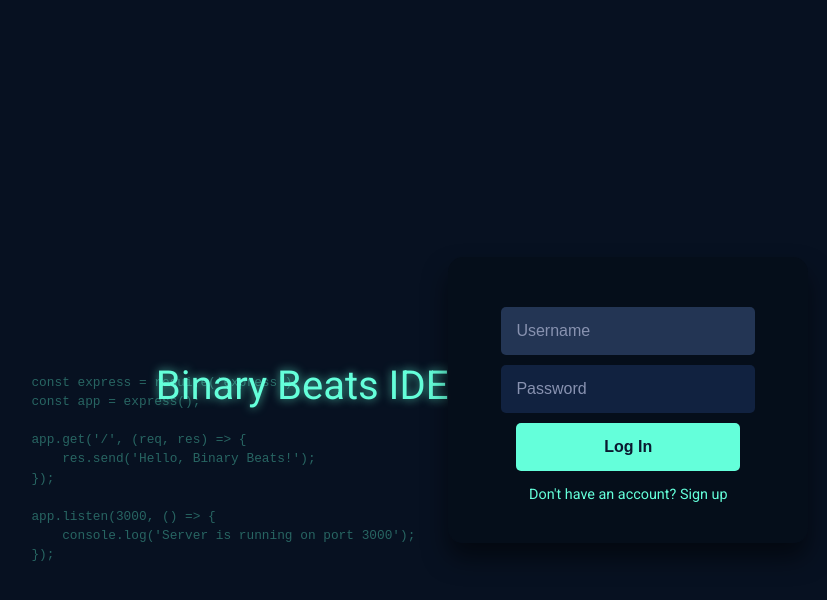
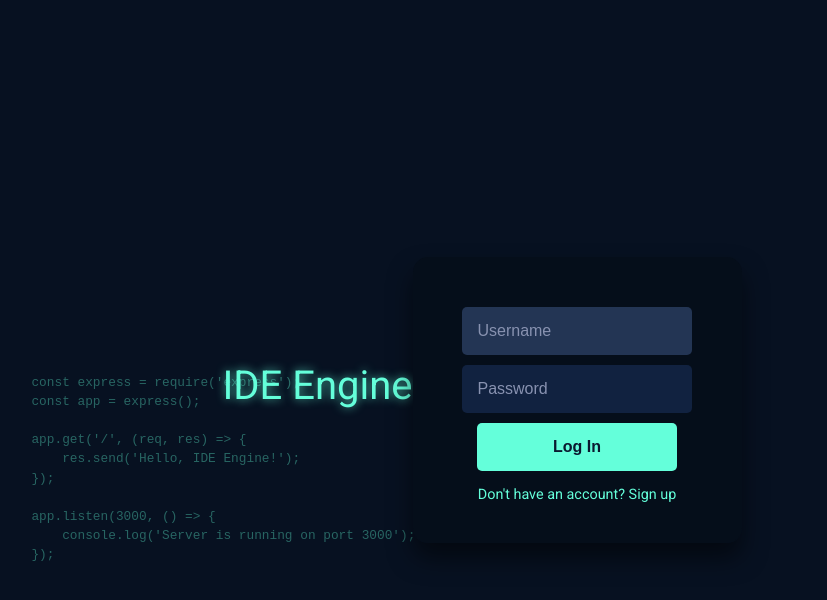
Before and after one commit to mhridoy/Binary-Beats-IDE, a Flask app: page /login in a window 1280 px wide. Shown: the top 600 px of the page, without its empty margins (158-985 px from the left). Run offline with Flask 3, Linux system fonts and the light colour scheme.

Commit message:
ide_engine and seo

```diff
--- a/templates/login.html
+++ b/templates/login.html
@@ -7,14 +7,14 @@
     <meta name="viewport" content="width=device-width, initial-scale=1.0">
 
     <!-- SEO Optimization -->
-    <meta name="description" content="Log in to Binary Beats IDE - Your online environment for software development.">
-    <meta name="keywords" content="IDE, Binary Beats, coding, programming, online editor">
-    <meta name="author" content="Binary Beats">
+    <meta name="description" content="Log in to IDE Engine - Your online environment for software development.">
+    <meta name="keywords" content="IDE, IDE Engine, coding, programming, online editor">
+    <meta name="author" content="IDE Engine">
 
     <!-- Favicon -->
     <link rel="icon" type="image/x-icon" href="/static/icons/icon-192x192.png">
     <link rel="manifest" href="/static/manifest.json">
-    <title>Binary Beats IDE</title>
+    <title>IDE Engine</title>
     <link rel="stylesheet" href="https://fonts.googleapis.com/css2?family=Roboto:wght@300;400;700&display=swap">
     <style>
         body, html {
@@ -198,7 +198,7 @@
 </head>
 <body>
 
-<div class="title">Binary Beats IDE</div>
+<div class="title">IDE Engine</div>
 
 <div class="login-container">
     <form action="/login" method="post">
@@ -211,7 +211,7 @@
 
 <div class="code-snippets">
     <div class="code-snippet" style="left: 10%;">
-        // Welcome to Binary Beats IDE
+        // Welcome to IDE Engine
         function initIDE() {
             console.log('IDE Initialized');
         }
@@ -222,7 +222,7 @@
         const app = express();
 
         app.get('/', (req, res) => {
-            res.send('Hello, Binary Beats!');
+            res.send('Hello, IDE Engine!');
         });
 
         app.listen(3000, () => {
```
Also changed, not shown: templates/signup.html (+8 -3 lines).
